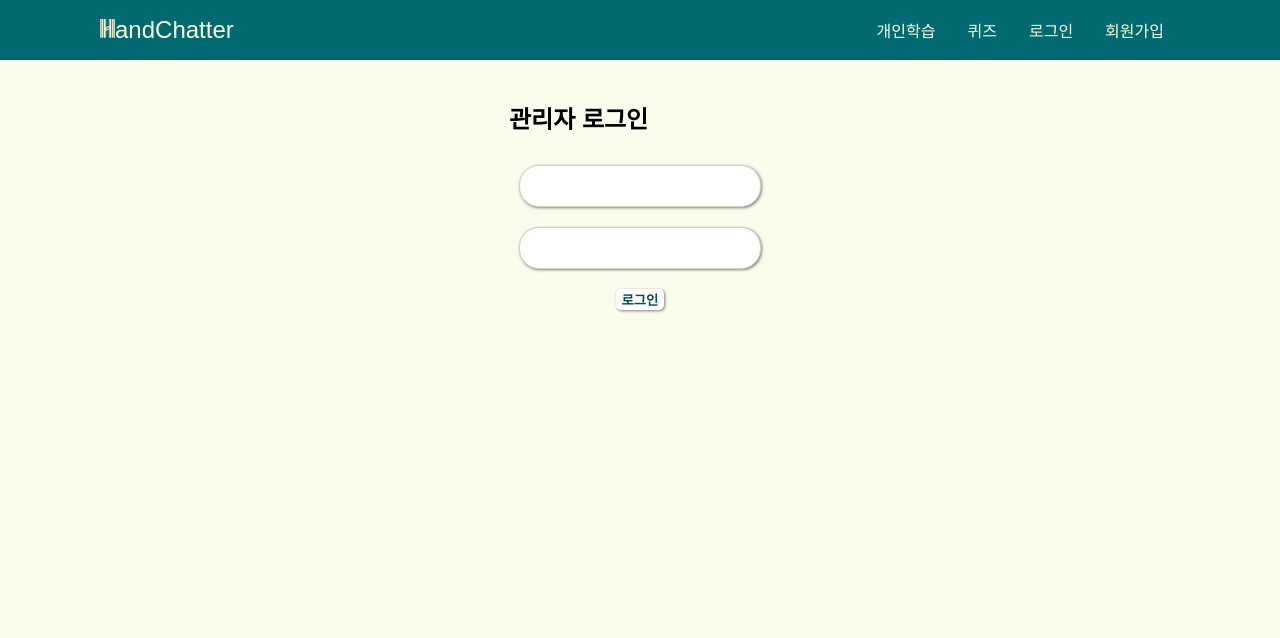
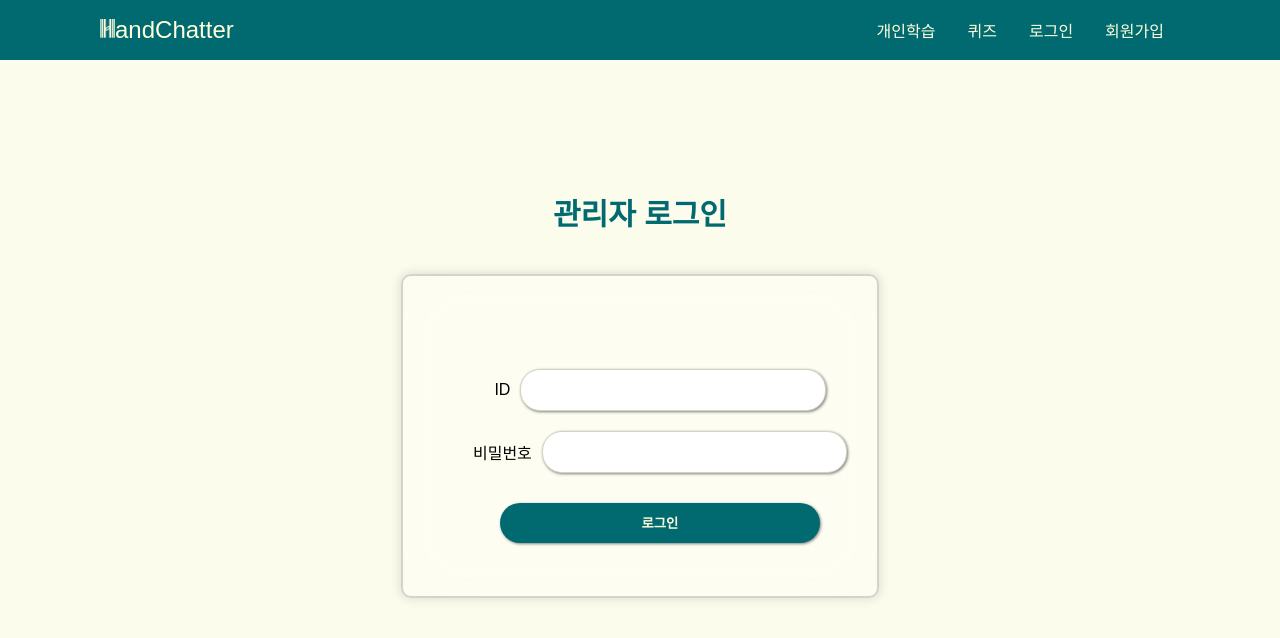
Before and after one commit to purple11-11/HandChatter, a React (Create React App) app in the folder client/: page /adminLogin in a window 1280 px wide. Shown: the top 638 px of the page. Built offline with nearby package versions, Linux system fonts and the light colour scheme; no server answers; a web font is replaced by a local one.

Commit message:
feat: [ALL] admin 관리자 접근 권한 및 css

```diff
--- a/client/src/components/TutorList.tsx
+++ b/client/src/components/TutorList.tsx
@@ -22,7 +22,6 @@ const TutorList: React.FC<Props> = ({ tutor }) => {
 
     const handleSubmit = async () => {
         try {
-            console.log("here");
             const url = `${process.env.REACT_APP_API_SERVER}/admin/access`;
             const res = await axios.patch(url, {
                 // patchData: [{ authority: authority, id: tutorId }],
@@ -30,22 +29,30 @@ const TutorList: React.FC<Props> = ({ tutor }) => {
                 authority: authority,
                 id: tutorId,
             });
-            console.log(res.data);
-        } catch (error) {
-            console.error("권한 수정 오류:", error);
+            alert(res.data.msg);
+        } catch (error: unknown) {
+            if (axios.isAxiosError(error)) {
+                alert("권한 수정 오류 \n" + (error.response?.data.msg || error.message));
+            } else if (error instanceof Error) {
+                alert("권한 수정 오류 \n" + error.message);
+            }
         }
     };
+
     return (
         <>
-            <td>{tutor.tutor_idx}</td>
             <td>{tutor.id}</td>
             <td> {tutor.nickname}</td>
             <td>{tutor.email}</td>
             <td>
                 {/* 이거 새 페이지로 가게 하기 */}
-                <Link to={`${process.env.REACT_APP_API_SERVER}/${tutor.auth}`}>
+                <a
+                    href={`${process.env.REACT_APP_API_SERVER}/${tutor.auth}`}
+                    target="_blank"
+                    rel="noopener noreferrer"
+                >
                     {tutor.id}_첨부파일
-                </Link>
+                </a>
             </td>
             <td>
                 <select
--- a/client/src/pages/admin/Admin.tsx
+++ b/client/src/pages/admin/Admin.tsx
@@ -15,8 +15,7 @@ interface Tutor {
 export default function Admin() {
     const [tutorResults, setTutorResults] = useState<Tutor[]>([]);
     const [error, setError] = useState<string>("");
-    const [authority, setAuthority] = useState<number>(0);
-    const [tutorId, setTutorId] = useState<string>("");
+
     const handleTutor = async () => {
         try {
             const url = `${process.env.REACT_APP_API_SERVER}/admin`;
@@ -25,8 +24,14 @@ export default function Admin() {
 
             console.log(tutorList);
             setTutorResults([...tutorResults, ...tutorList]);
-        } catch (error) {
-            setError("튜터 조회 중 오류 발생");
+        } catch (error: unknown) {
+            if (axios.isAxiosError(error)) {
+                alert("튜터 조회 중 오류 발생 \n" + (error.response?.data || error.message));
+                document.location.href = "/adminLogin";
+            } else if (error instanceof Error) {
+                alert("튜터 조회 중 오류 발생 \n" + error.message);
+                document.location.href = "/adminLogin";
+            }
         }
     };
 
@@ -34,7 +39,6 @@ export default function Admin() {
 
     useEffect(() => {
         handleTutor();
-        console.log(tutorResults);
     }, []);
 
     // useEffect(() => {}, [tutorResults]);
@@ -45,7 +49,7 @@ export default function Admin() {
                 <h1>Our Tutors</h1>
                 <table>
                     <tr className="first_tr">
-                        <th>인덱스</th>
+                        <th></th>
                         <th>아이디</th>
                         <th>닉네임</th>
                         <th>메일</th>
@@ -54,6 +58,7 @@ export default function Admin() {
                     </tr>
                     {tutorResults.map((tutor, index) => (
                         <tr key={index}>
+                            <td>{index + 1}</td>
                             <TutorList tutor={tutor}></TutorList>
                         </tr>
                     ))}
--- a/client/src/pages/admin/AdminLogin.tsx
+++ b/client/src/pages/admin/AdminLogin.tsx
@@ -1,18 +1,19 @@
 import { useState } from "react";
 import { useNavigate } from "react-router-dom";
 import { useForm } from "react-hook-form";
+import styles from "./adminLogin.module.scss";
+import axios from "axios";
+import { useInfoStore } from "../../store/store";
 
 interface SigninData {
     id: string;
-    pw: string;
-}
-
-interface LoginProps {
-    login: (id: string, pw: string) => Promise<void>;
+    password: string;
 }
 
 export default function AdminLogin() {
     const [formData, setFormData] = useState({ id: "", pw: "" });
+    const getInfo = useInfoStore((state) => state.getInfo);
+
     const {
         register,
         handleSubmit,
@@ -21,50 +22,61 @@ export default function AdminLogin() {
         mode: "onSubmit",
         defaultValues: {
             id: "",
-            pw: "",
+            password: "",
         },
     });
     const navigate = useNavigate();
-    const onSubmit = (data: SigninData) => {
-        const { id, pw } = data;
-        if (!id || !pw) {
-            alert("빈칸을 입력해주세요.");
-            return;
+    const login = async (data: SigninData) => {
+        try {
+            const url = `${process.env.REACT_APP_API_SERVER}/admin/login`;
+            const { id, password } = data;
+            const res = await axios({
+                method: "post",
+                url: url,
+                data: data,
+            });
+            console.log("+++++++", res.data);
+            if (!res.data.isAdminLogin) {
+                alert("로그인 실패 \n" + res.data);
+            } else {
+                getInfo();
+                navigate("/admin");
             }
-        try {
-            const adminId = "admin123";
-            const adminPw = "admin123";
-
-            if (id === adminId) {
-                if (pw === adminPw) {
-                    navigate("/admin");
-                } else alert("관리자 비밀번호와 일치하지 않습니다. 다시 시도해주세요.");
-            } else alert("관리자 아이디가 아닙니다. 다시 시도해주세요.");
-
-            setFormData({ id: "", pw: "" });
-        } catch (error) {
-            console.error("관리자 로그인 오류", error);
+        } catch (error: unknown) {
+            if (axios.isAxiosError(error)) {
+                alert("로그인 실패 \n" + (error.response?.data || error.message));
+            } else if (error instanceof Error) {
+                alert("로그인 실패 \n" + error.message);
+            }
         }
     };
     return (
         <section>
-            <div className="login_container">
+            <div className={`${styles.login_admin_wrapper}`}>
                 <h2>관리자 로그인</h2>
-                <div className="login_box">
-                    <form name="login_form" onSubmit={handleSubmit(onSubmit)}>
+                <div className={`${styles.login_box}`}>
+                    <form name={`${styles.admin_login_form}`} onSubmit={handleSubmit(login)}>
+                        <div className={`${styles.admin_id_wrap}`}>
+                            <label htmlFor="id">ID</label>
                             <input
                                 type="text"
                                 {...register("id")}
                                 value={formData.id}
                                 onChange={(e) => setFormData({ ...formData, id: e.target.value })}
                             />
+                        </div>
+                        <div className={`${styles.admin_pw_wrap}`}>
+                            <label htmlFor="pw">비밀번호</label>
                             <input
                                 type="password"
-                            {...register("pw")}
+                                {...register("password")}
                                 value={formData.pw}
                                 onChange={(e) => setFormData({ ...formData, pw: e.target.value })}
                             />
-                        <button type="submit">로그인</button>
+                        </div>
+                        <button className={`${styles.admin_login_btn}`} type="submit">
+                            로그인
+                        </button>
                     </form>
                 </div>
             </div>
--- /dev/null
+++ b/client/src/pages/admin/adminLogin.module.scss
@@ -0,0 +1,54 @@
+@import "../../styles/util";
+
+.login_admin_wrapper {
+    display: flex;
+    flex-direction: column;
+    margin-top: 80px;
+    h2 {
+        color: $color-primary;
+        padding: 5px;
+        text-align: center;
+        font-size: 30px;
+    }
+    .login_box {
+        border-radius: 10px;
+        background-color: #ffffff59;
+        border: 2px solid rgba(145, 145, 145, 0.377);
+        backdrop-filter: blur(30px);
+        box-shadow: 0 0 10px 2px rgba(0, 0, 0, 0.1);
+        padding: 20px 20px 0 60px;
+        margin-top: 10px;
+        height: 300px;
+        display: flex;
+        flex-direction: column;
+        justify-content: center;
+        input {
+            width: 19vw;
+            height: 40px;
+            border-radius: 20px;
+            padding: 0 40px 0 20px;
+        }
+    }
+}
+
+.admin_id_wrap,
+.admin_pw_wrap {
+    display: flex;
+    align-items: center;
+    gap: 10px;
+}
+
+.admin_login_btn {
+    width: 25vw;
+    height: 40px;
+    border-radius: 20px;
+    background-color: $color-primary;
+    color: $color-second;
+    margin-top: 10px;
+    &:hover {
+        background-color: $color-second;
+        color: $color-primary;
+        font-weight: 700;
+        transition: 0.2s;
+    }
+}
--- a/client/src/styles/pages/admin.scss
+++ b/client/src/styles/pages/admin.scss
@@ -7,21 +7,30 @@ section {
     display: flex;
     flex-direction: column;
     align-items: center;
+    h1 {
+        color: $color-primary;
+    }
 }
 h1 {
     text-align: center;
     font-size: 30px;
 }
 table {
-    // border: 1px solid red;
+    border: 2px solid rgba(145, 145, 145, 0.377);
+    box-shadow: 0 0 10px 2px rgba(0, 0, 0, 0.1);
+    padding: 20px 0;
     width: 80%;
     text-align: center;
+    background-color: #ffffff59;
     .first_tr {
-        border: 1px solid black;
-        margin-bottom: 30px;
+        // border: 1px solid black;
         th {
+            padding: 20px;
             font-size: 18px;
             font-weight: 800;
         }
     }
+    td {
+        padding: 4px;
+    }
 }
```
Also changed, not shown: 1 other file (tests, documents, lock files or other folders). Lines whose indentation alone changed are shown as unchanged.
